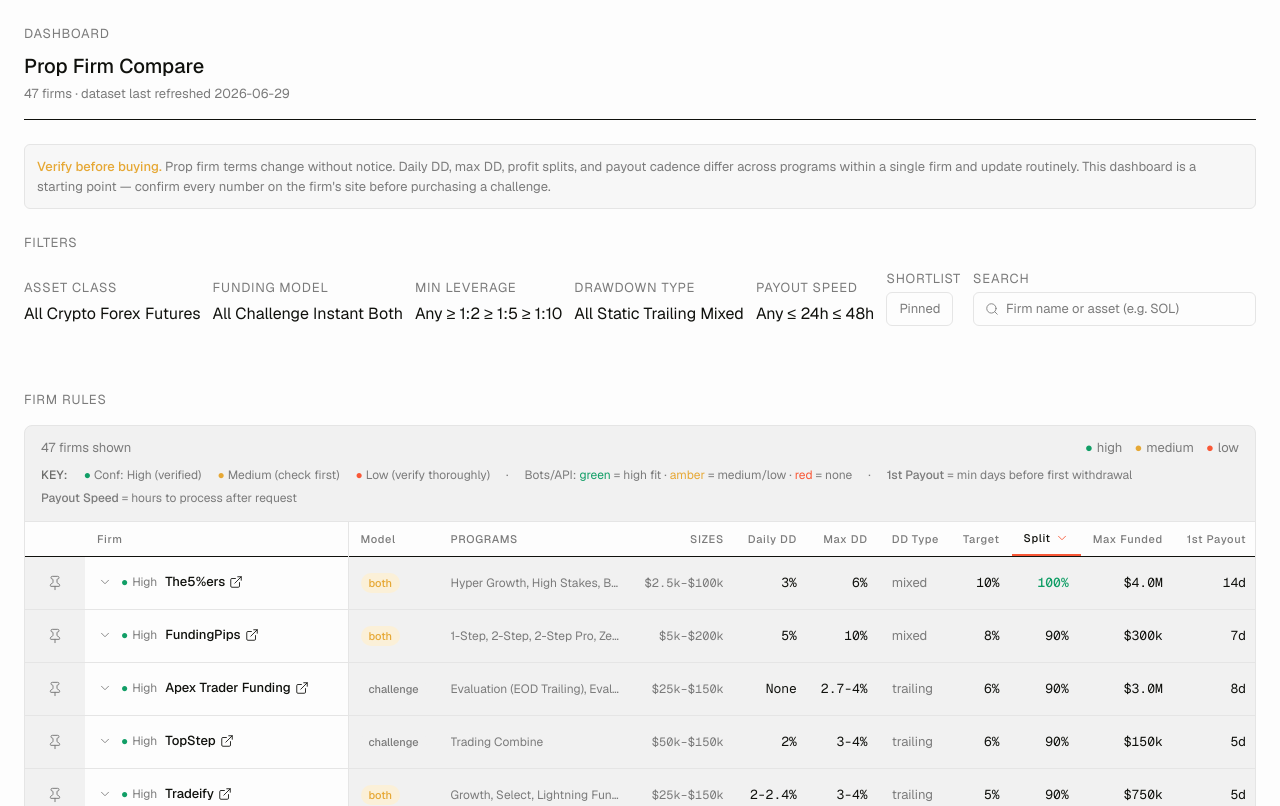
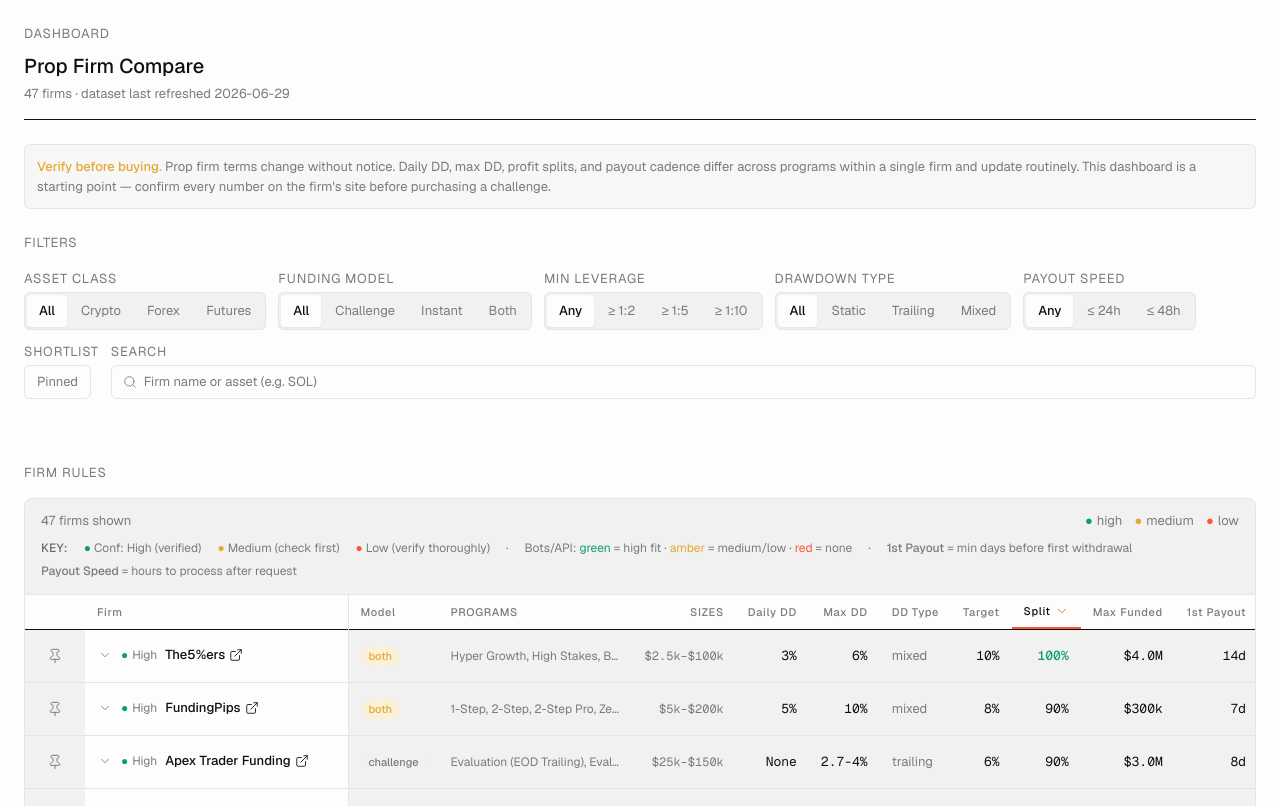
Before and after one commit to aaronliewsw/prop-firm-compare, a Next.js app: page / in a window 1280 px wide. Shown: the top 806 px of the page. Built offline with nearby package versions, Linux system fonts and the light colour scheme.

Commit message:
feat(filters): brand segmented-control track so options read as buttons
Co-Authored-By: Claude Opus 4.8 (1M context) <noreply@anthropic.com>

```diff
--- a/components/filter-bar.tsx
+++ b/components/filter-bar.tsx
@@ -57,22 +57,28 @@ const payoutSpeedOptions: Array<{ value: Props["payoutSpeed"]; label: string }>
 ];
 
 function Segmented<T extends string | number>({
+  ariaLabel,
   options,
   value,
   onChange,
 }: {
+  ariaLabel: string;
   options: Array<{ value: T; label: string }>;
   value: T;
   onChange: (v: T) => void;
 }) {
   return (
-    <div className="flex w-full gap-1 sm:w-auto">
+    <div
+      role="group"
+      aria-label={ariaLabel}
+      className="inline-flex w-full gap-0.5 rounded-md border border-border bg-panel p-0.5 sm:w-auto"
+    >
       {options.map((opt) => (
         <SegButton
           key={String(opt.value)}
           active={value === opt.value}
           onClick={() => onChange(opt.value)}
-          className="flex-1 sm:flex-none"
+          className="min-w-0 flex-1 sm:flex-none"
         >
           {opt.label}
         </SegButton>
@@ -102,27 +108,27 @@ export default function FilterBar({
     <div className="mb-4 flex flex-wrap items-end gap-3">
       <div className="flex w-full flex-col gap-1 sm:w-auto">
         <label className="text-[13px] uppercase tracking-[0.06em] text-muted">Asset class</label>
-        <Segmented options={assetOptions} value={assetClass} onChange={setAssetClass} />
+        <Segmented ariaLabel="Asset class" options={assetOptions} value={assetClass} onChange={setAssetClass} />
       </div>
 
       <div className="flex w-full flex-col gap-1 sm:w-auto">
         <label className="text-[13px] uppercase tracking-[0.06em] text-muted">Funding model</label>
-        <Segmented options={modelOptions} value={fundingModel} onChange={setFundingModel} />
+        <Segmented ariaLabel="Funding model" options={modelOptions} value={fundingModel} onChange={setFundingModel} />
       </div>
 
       <div className="flex w-full flex-col gap-1 sm:w-auto">
         <label className="text-[13px] uppercase tracking-[0.06em] text-muted">Min leverage</label>
-        <Segmented options={leverageOptions} value={minLeverage} onChange={setMinLeverage} />
+        <Segmented ariaLabel="Min leverage" options={leverageOptions} value={minLeverage} onChange={setMinLeverage} />
       </div>
 
       <div className="flex w-full flex-col gap-1 sm:w-auto">
         <label className="text-[13px] uppercase tracking-[0.06em] text-muted">Drawdown type</label>
-        <Segmented options={drawdownOptions} value={drawdownType} onChange={setDrawdownType} />
+        <Segmented ariaLabel="Drawdown type" options={drawdownOptions} value={drawdownType} onChange={setDrawdownType} />
       </div>
 
       <div className="flex w-full flex-col gap-1 sm:w-auto">
         <label className="text-[13px] uppercase tracking-[0.06em] text-muted">Payout speed</label>
-        <Segmented options={payoutSpeedOptions} value={payoutSpeed} onChange={setPayoutSpeed} />
+        <Segmented ariaLabel="Payout speed" options={payoutSpeedOptions} value={payoutSpeed} onChange={setPayoutSpeed} />
       </div>
 
       <div className="flex w-full flex-col gap-1 sm:w-auto">
--- a/components/ui/primitives.tsx
+++ b/components/ui/primitives.tsx
@@ -62,15 +62,17 @@ export function Card({
 export function SegButton({
   active,
   children,
+  className,
   ...props
 }: { active?: boolean; children: React.ReactNode } & React.ButtonHTMLAttributes<HTMLButtonElement>) {
   return (
     <button
       className={cx(
-        "px-3 py-1.5 text-[13px] rounded-md border transition-colors focus-ring",
+        "rounded px-3 py-1.5 text-[13px] transition-colors focus-ring",
         active
-          ? "bg-text text-bg border-text"
-          : "bg-bg text-muted border-border hover:text-text",
+          ? "bg-bg text-text font-medium shadow-sm"
+          : "bg-transparent text-muted hover:text-text",
+        className,
       )}
       {...props}
     >
```
